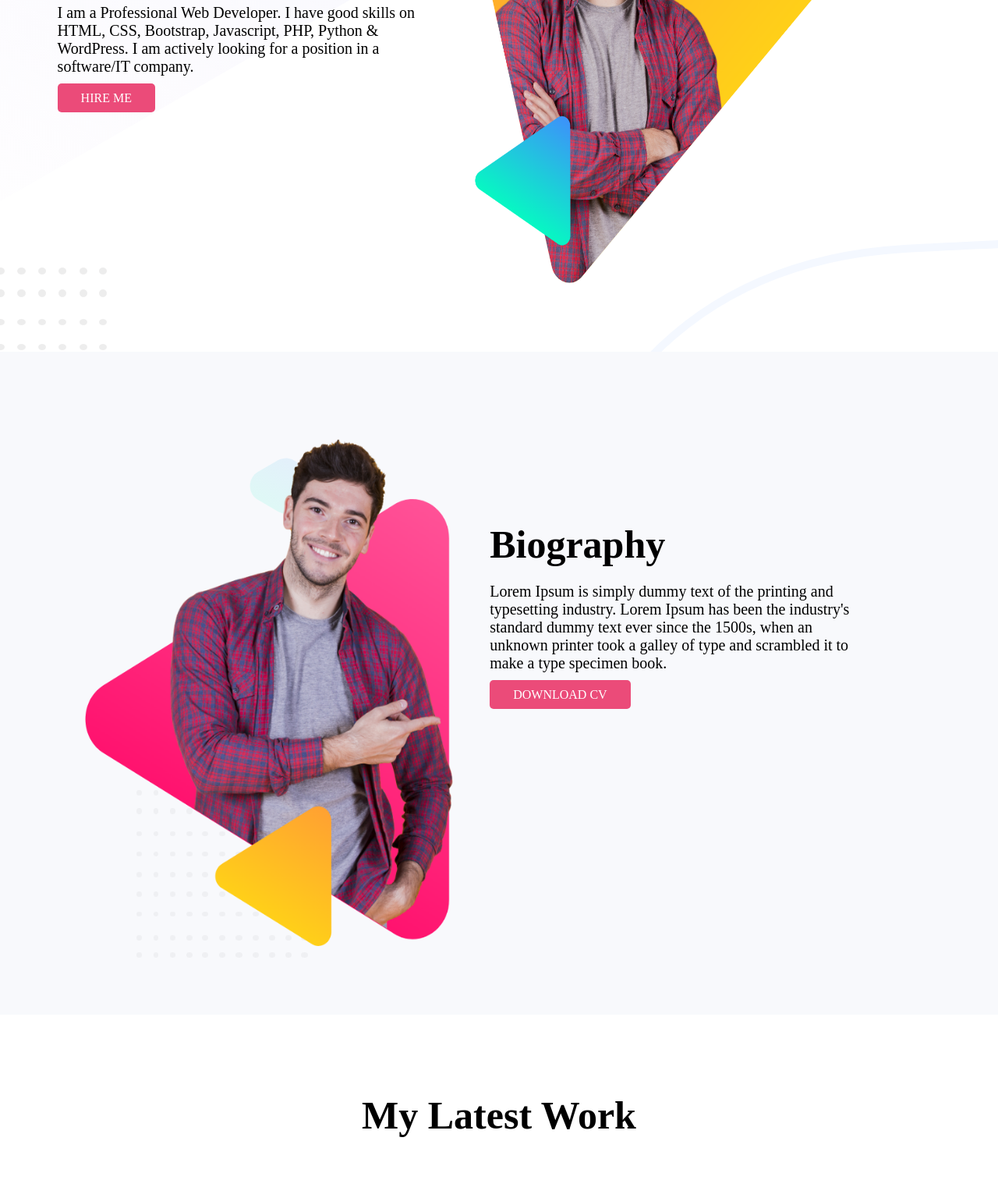
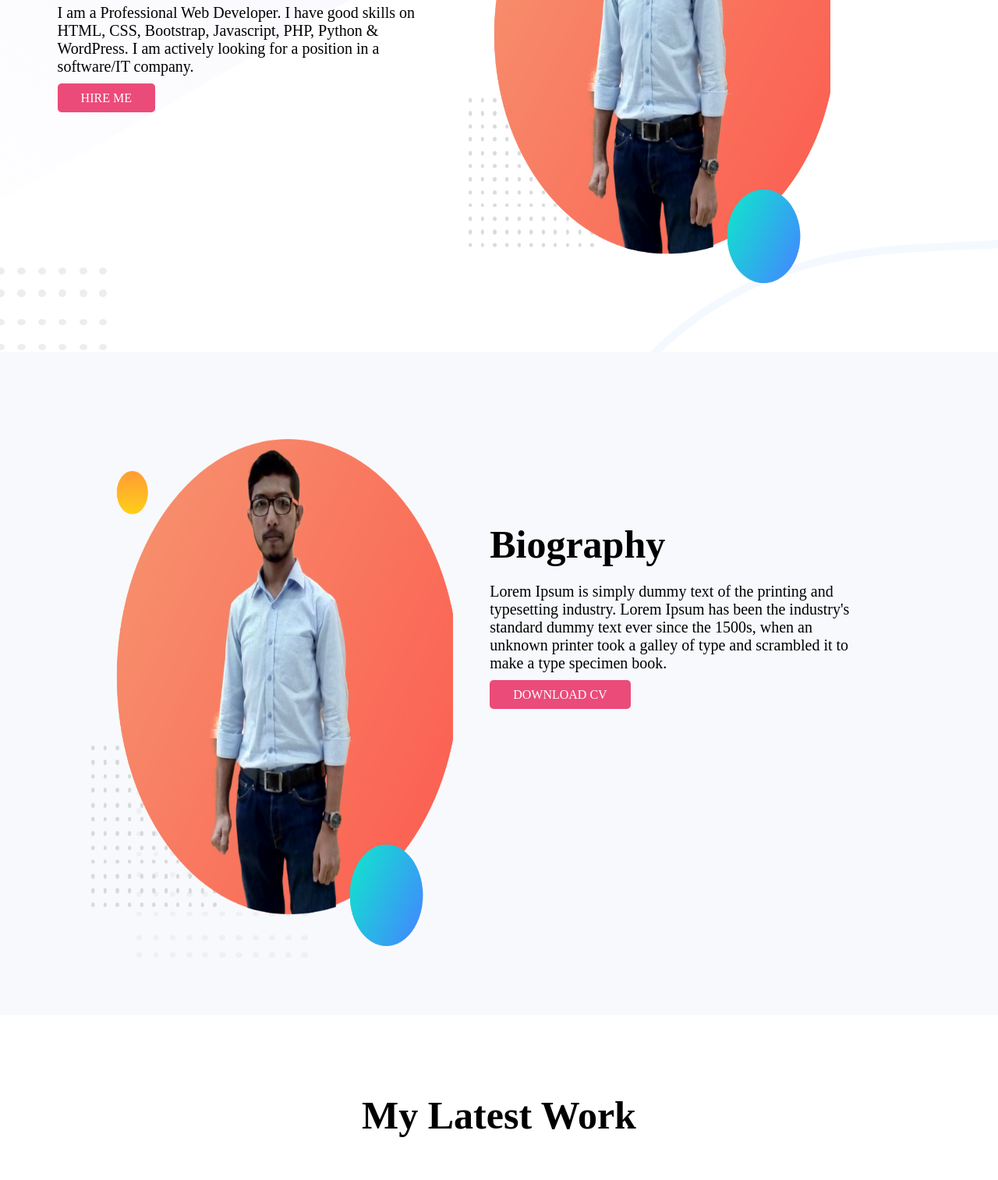
Before and after one commit to masrur-sakib/first_project, a plain HTML site: page index.html in a window 1280 px wide. Shown: the part 349-1862 px from the top of the page at 78% size. Drawn offline with Linux system fonts and the light colour scheme.

Commit message:
update 1

```diff
--- a/index.html
+++ b/index.html
@@ -19,7 +19,7 @@
         </div>
 
         <div class="second_div" >
-            <img class="personal_pic" src="images/peter.png" alt="">
+            <img class="personal_pic" src="images/02.png" alt="">
         </div>
 
     </section>
@@ -27,7 +27,7 @@
     <!-- Second Section -->
     <section class="second_section">
         <div class="third_div" >
-            <img class="bio_pic" src="images/peter_dream.png">
+            <img class="bio_pic" src="images/02.png">
         </div>
 
         <div class="fourth_div">
```
Also changed, not shown: images/02.png (added).
